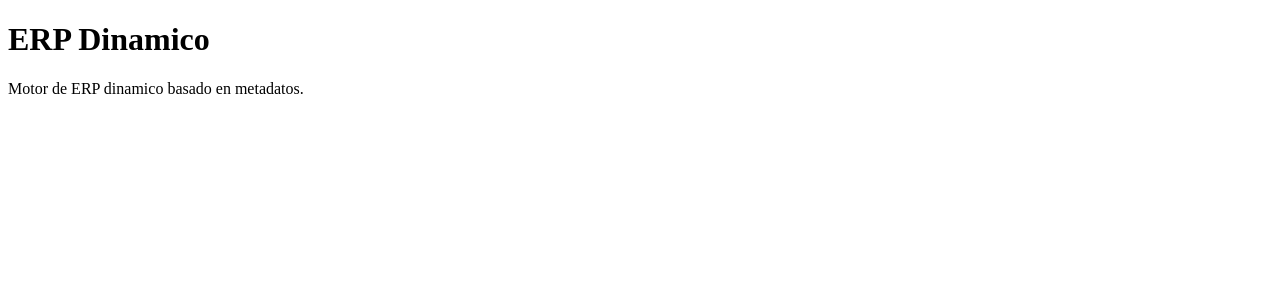
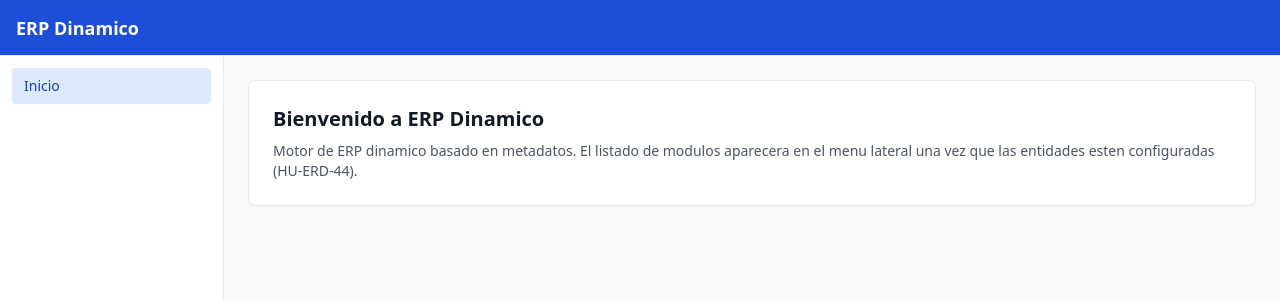
Before and after one commit to artuino0/flow, a Nuxt app: page / in a window 1280 px wide. Shown: the top 300 px of the page. Built offline with nearby package versions, Linux system fonts and the light colour scheme.

Commit message:
HU-ERD-21

```diff
--- a/app.vue
+++ b/app.vue
@@ -1,6 +1,5 @@
 <template>
-  <div>
-    <h1>ERP Dinamico</h1>
-    <p>Motor de ERP dinamico basado en metadatos.</p>
-  </div>
+  <NuxtLayout>
+    <NuxtPage />
+  </NuxtLayout>
 </template>
--- /dev/null
+++ b/assets/css/main.css
@@ -0,0 +1,8 @@
+@tailwind base;
+@tailwind components;
+@tailwind utilities;
+
+/* HU-ERD-21: tema por defecto de la app. */
+body {
+  @apply bg-gray-50 text-gray-900 antialiased;
+}
--- /dev/null
+++ b/components/AppNav.vue
@@ -0,0 +1,20 @@
+<script setup lang="ts">
+// HU-ERD-21: placeholder estatico del menu lateral. HU-ERD-44 lo reemplaza
+// por un listado dinamico armado desde GET /api/entities (ERD-43), filtrado
+// por lo que el usuario puede leer (canRead por entidad).
+const items = [{ label: 'Inicio', to: '/' }]
+</script>
+
+<template>
+  <nav class="flex flex-col gap-1 p-3">
+    <NuxtLink
+      v-for="item in items"
+      :key="item.to"
+      :to="item.to"
+      class="rounded px-3 py-2 text-sm font-medium text-gray-700 hover:bg-primary-50 hover:text-primary-700"
+      active-class="bg-primary-100 text-primary-800"
+    >
+      {{ item.label }}
+    </NuxtLink>
+  </nav>
+</template>
--- /dev/null
+++ b/layouts/default.vue
@@ -0,0 +1,26 @@
+<script setup lang="ts">
+// HU-ERD-21: layout base (header + sidebar + contenido). Las pantallas
+// autenticadas (dashboard, listados, formularios dinamicos) se montan
+// dentro del <slot />.
+</script>
+
+<template>
+  <div class="flex min-h-screen flex-col">
+    <header class="flex h-14 items-center justify-between border-b border-gray-200 bg-primary-700 px-4 text-white">
+      <span class="text-lg font-semibold">ERP Dinamico</span>
+      <div class="text-sm text-primary-100">
+        <!-- HU-ERD-22: aca va el nombre del usuario autenticado / boton de logout -->
+      </div>
+    </header>
+
+    <div class="flex flex-1">
+      <aside class="hidden w-56 shrink-0 border-r border-gray-200 bg-white sm:block">
+        <AppNav />
+      </aside>
+
+      <main class="flex-1 bg-gray-50 p-6">
+        <slot />
+      </main>
+    </div>
+  </div>
+</template>
--- a/nuxt.config.ts
+++ b/nuxt.config.ts
@@ -1,6 +1,12 @@
 export default defineNuxtConfig({
   compatibilityDate: '2026-08-27',
   devtools: { enabled: true },
+  // HU-ERD-21: Tailwind CSS + tema por defecto.
+  modules: ['@nuxtjs/tailwindcss'],
+  tailwindcss: {
+    cssPath: '~/assets/css/main.css',
+    configPath: 'tailwind.config.ts'
+  },
   runtimeConfig: {
     databaseUrl: process.env.DATABASE_URL,
     jwtSecret: process.env.JWT_SECRET,
--- a/package.json
+++ b/package.json
@@ -1,6 +1,6 @@
 {
   "name": "erp-dinamico-frontback",
-  "version": "0.14.0",
+  "version": "0.15.0",
   "private": true,
   "type": "module",
   "scripts": {
@@ -29,6 +29,7 @@
     "drizzle-kit": "^0.31.10",
     "dotenv": "^16.4.5",
     "@types/bcryptjs": "^2.4.6",
-    "@types/jsonwebtoken": "^9.0.7"
+    "@types/jsonwebtoken": "^9.0.7",
+    "@nuxtjs/tailwindcss": "^6.14.0"
   }
 }
--- /dev/null
+++ b/pages/index.vue
@@ -0,0 +1,13 @@
+<script setup lang="ts">
+definePageMeta({ layout: 'default' })
+</script>
+
+<template>
+  <div class="rounded-lg border border-gray-200 bg-white p-6 shadow-sm">
+    <h1 class="text-xl font-semibold text-gray-900">Bienvenido a ERP Dinamico</h1>
+    <p class="mt-2 text-sm text-gray-600">
+      Motor de ERP dinamico basado en metadatos. El listado de modulos aparecera en el menu lateral
+      una vez que las entidades esten configuradas (HU-ERD-44).
+    </p>
+  </div>
+</template>
--- /dev/null
+++ b/tailwind.config.ts
@@ -0,0 +1,30 @@
+import type { Config } from 'tailwindcss'
+
+// HU-ERD-21: tema por defecto. Paleta "primary" reutilizada en header/sidebar
+// y en los componentes de Form/Table Builder (ERD-23/24).
+export default <Partial<Config>>{
+  content: [
+    './app.vue',
+    './layouts/**/*.vue',
+    './pages/**/*.vue',
+    './components/**/*.vue'
+  ],
+  theme: {
+    extend: {
+      colors: {
+        primary: {
+          50: '#eff6ff',
+          100: '#dbeafe',
+          200: '#bfdbfe',
+          300: '#93c5fd',
+          400: '#60a5fa',
+          500: '#3b82f6',
+          600: '#2563eb',
+          700: '#1d4ed8',
+          800: '#1e40af',
+          900: '#1e3a8a'
+        }
+      }
+    }
+  }
+}
```
Also changed, not shown: 1 other file (tests, documents, lock files or other folders).
